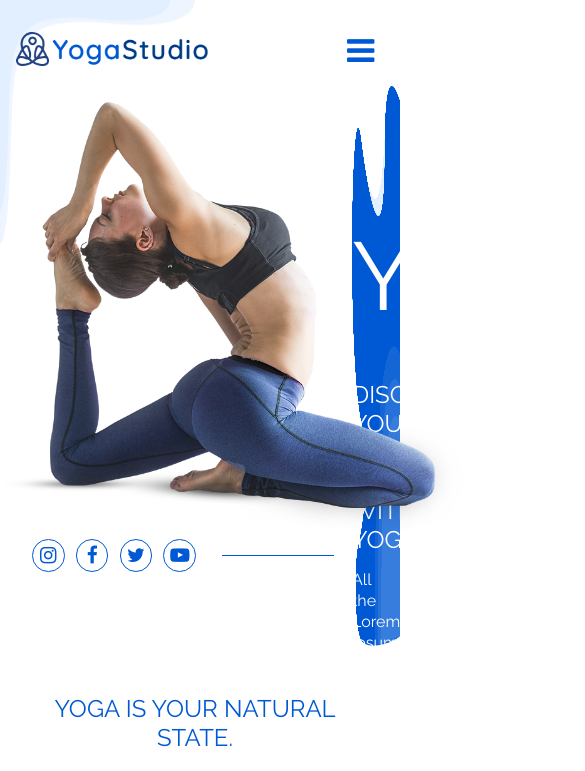
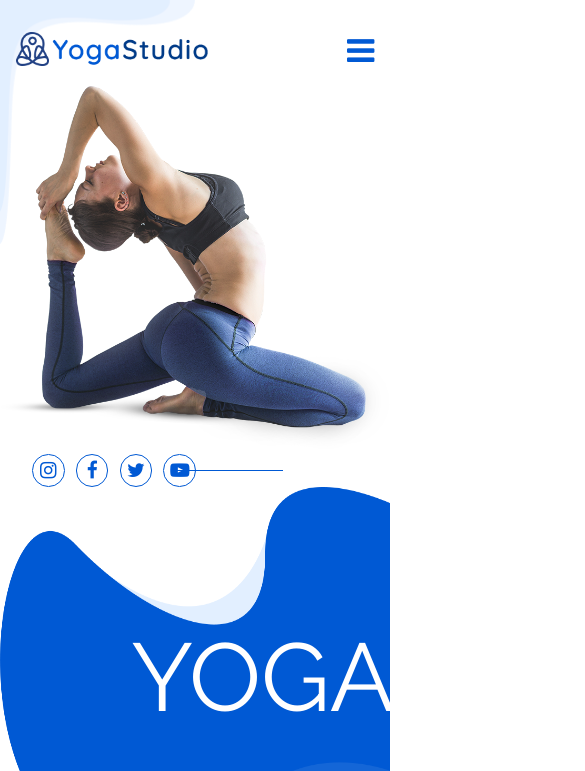
Before and after one commit to luan4637/yoga-html, a plain HTML site: page index.html in a window 390 px wide. Shown: the top 771 px of the page, 585 px wide, since content can reach past the window. Drawn offline with Linux system fonts and the light colour scheme.

Commit message:
intro section broken on mobile

```diff
--- a/css/_main.scss
+++ b/css/_main.scss
@@ -24,7 +24,7 @@ body {
 
     &.full-width {
         width: 100%;
-        max-width: auto;
+        max-width: none;
     }
 }
 
--- a/css/sections/_section-intro.scss
+++ b/css/sections/_section-intro.scss
@@ -67,3 +67,17 @@
         }
     }
 }
+
+@media screen and (max-width: 600px) {
+    .section-intro {
+        .yogar {
+            position: static;
+            width: auto;
+        }
+        .intro-text {
+            margin-left: 0;
+            padding-right: 1em;
+            height: 37em;
+        }
+    }
+}
```
Also changed, not shown: css/styles.css, 1 other file.
